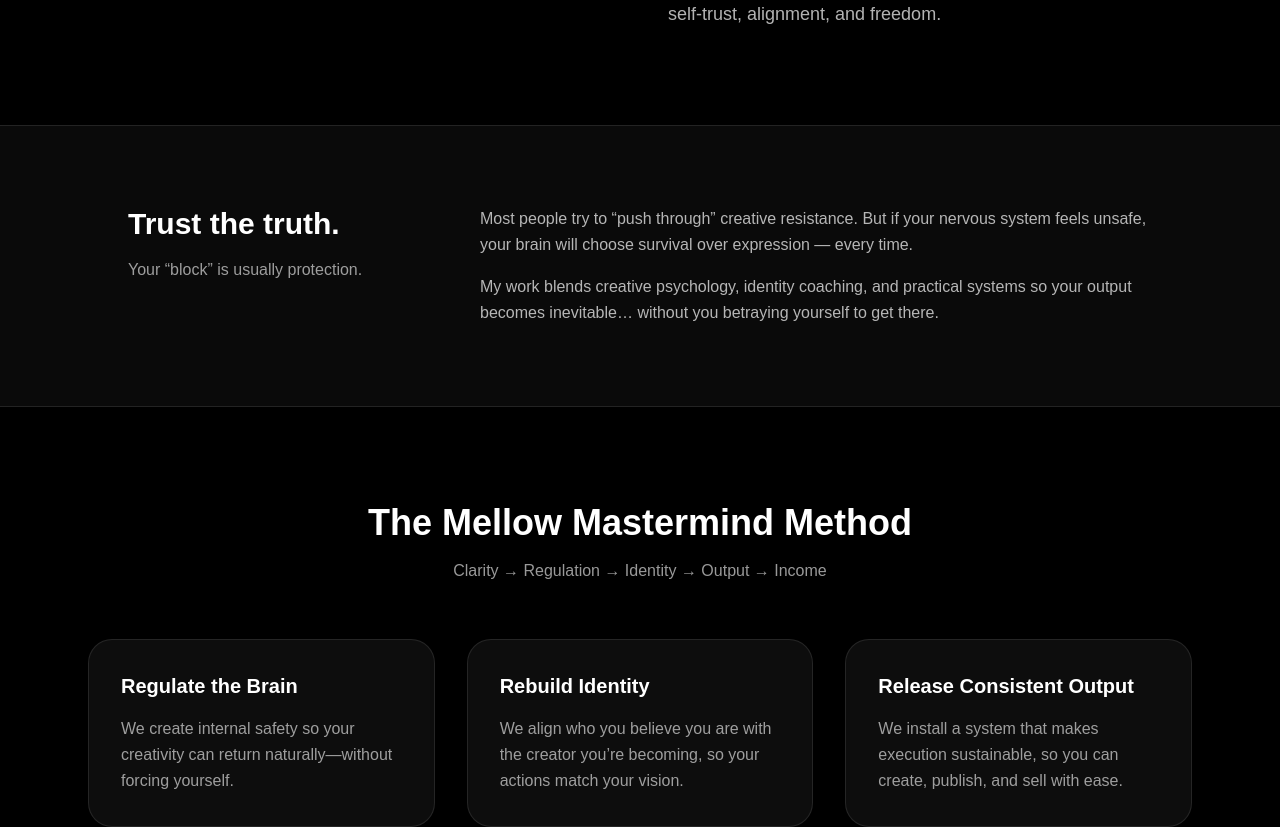
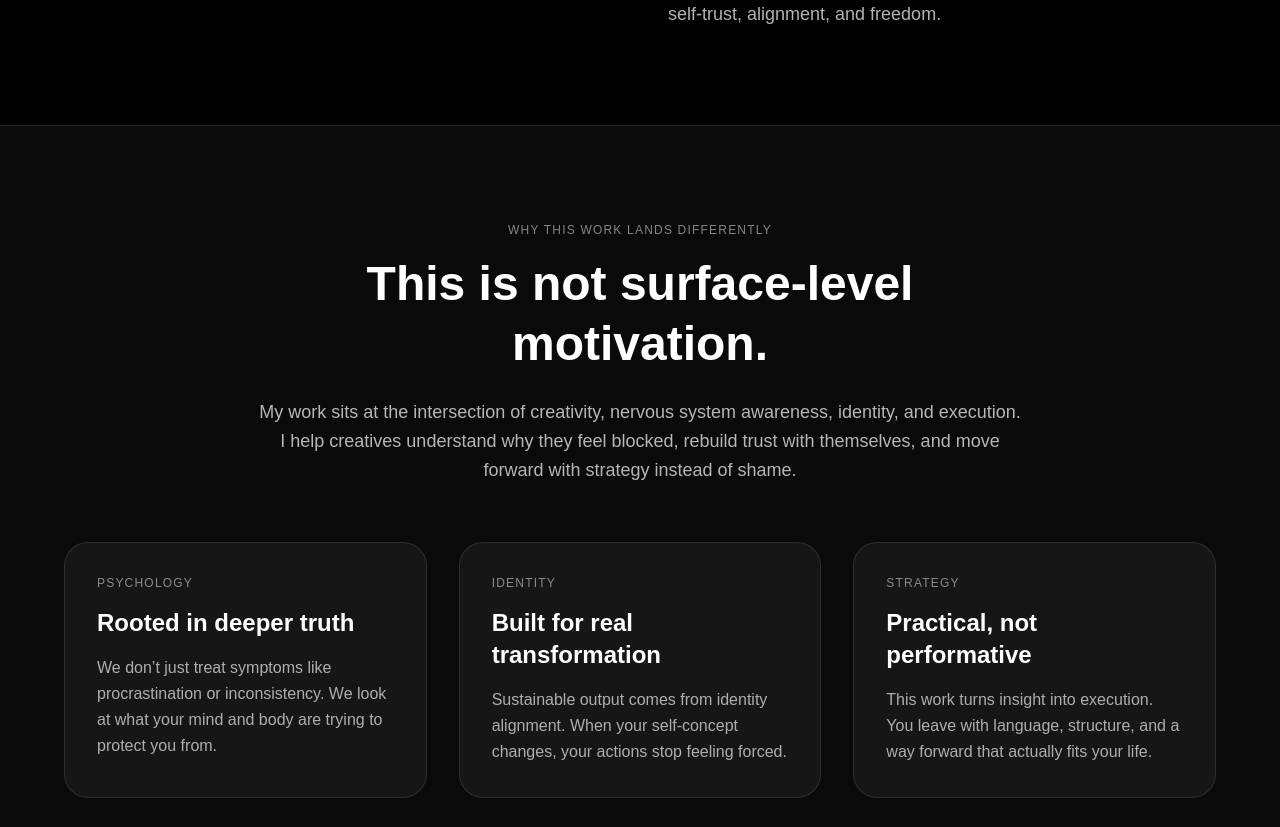
Before and after one commit to WandaR95/wanda-site, a Next.js app: page / in a window 1280 px wide. Shown: the part 1340-2167 px from the top of the page. Built offline with nearby package versions, Linux system fonts and the light colour scheme.

Commit message:
Add credibility section

```diff
--- a/src/app/page.js
+++ b/src/app/page.js
@@ -171,6 +171,68 @@ export default function Home() {
               This is not about hustling harder. It’s about creating from a place of
               self-trust, alignment, and freedom.
             </p>
+          </div>
+        </div>
+      </section>
+
+      {/* CREDIBILITY */}
+      <section className="py-24 px-6 bg-neutral-950 border-t border-white/10 border-b border-white/10">
+        <div className="max-w-6xl mx-auto">
+          <div className="text-center max-w-3xl mx-auto">
+            <p className="text-white/50 tracking-widest text-xs uppercase">
+              Why This Work Lands Differently
+            </p>
+
+            <h2 className="mt-4 text-4xl md:text-5xl font-semibold leading-tight">
+              This is not surface-level motivation.
+            </h2>
+
+            <p className="mt-6 text-white/70 text-lg leading-relaxed">
+              My work sits at the intersection of creativity, nervous system awareness,
+              identity, and execution. I help creatives understand why they feel blocked,
+              rebuild trust with themselves, and move forward with strategy instead of shame.
+            </p>
+          </div>
+
+          <div className="mt-14 grid md:grid-cols-3 gap-8">
+            <div className="bg-white/5 border border-white/10 rounded-3xl p-8">
+              <p className="text-white/50 text-xs tracking-widest uppercase">
+                Psychology
+              </p>
+              <h3 className="mt-4 text-2xl font-semibold">
+                Rooted in deeper truth
+              </h3>
+              <p className="mt-4 text-white/65 leading-relaxed">
+                We don’t just treat symptoms like procrastination or inconsistency.
+                We look at what your mind and body are trying to protect you from.
+              </p>
+            </div>
+
+            <div className="bg-white/5 border border-white/10 rounded-3xl p-8">
+              <p className="text-white/50 text-xs tracking-widest uppercase">
+                Identity
+              </p>
+              <h3 className="mt-4 text-2xl font-semibold">
+                Built for real transformation
+              </h3>
+              <p className="mt-4 text-white/65 leading-relaxed">
+                Sustainable output comes from identity alignment. When your self-concept
+                changes, your actions stop feeling forced.
+              </p>
+            </div>
+
+            <div className="bg-white/5 border border-white/10 rounded-3xl p-8">
+              <p className="text-white/50 text-xs tracking-widest uppercase">
+                Strategy
+              </p>
+              <h3 className="mt-4 text-2xl font-semibold">
+                Practical, not performative
+              </h3>
+              <p className="mt-4 text-white/65 leading-relaxed">
+                This work turns insight into execution. You leave with language,
+                structure, and a way forward that actually fits your life.
+              </p>
+            </div>
           </div>
         </div>
       </section>
```
